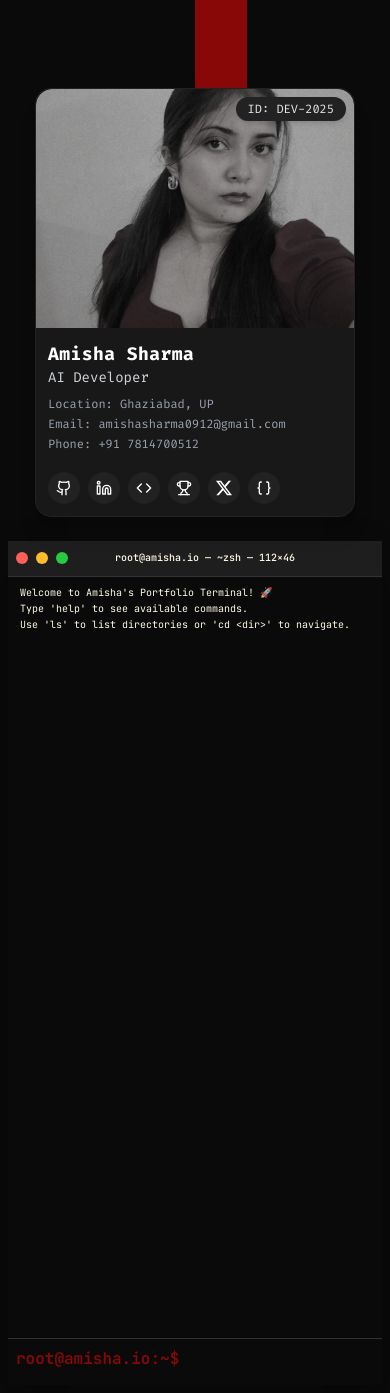
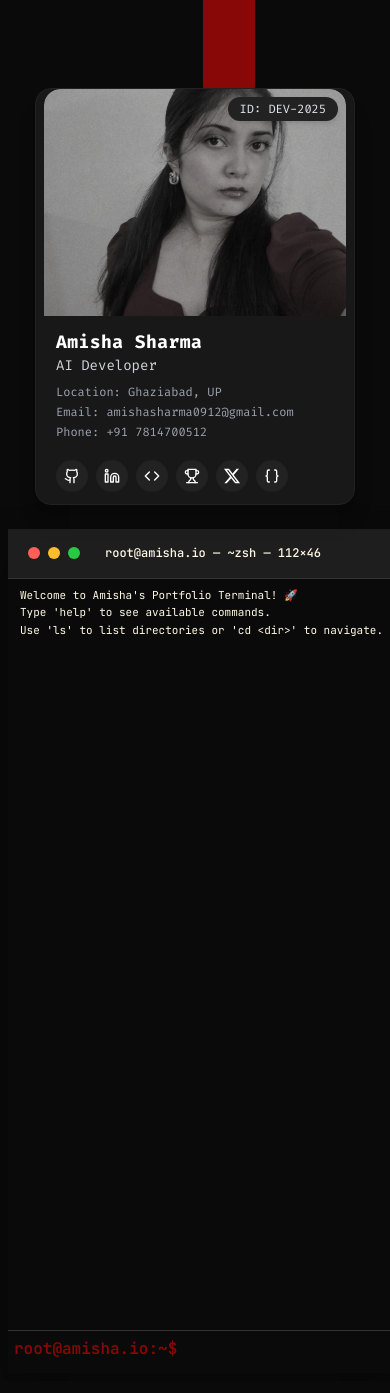
Before and after one commit to iadii/terminal-portfolio, a React (Vite) app: page / in a window 390 px wide. Built offline with nearby package versions, Linux system fonts and the light colour scheme; the HTML template or start-up script is replaced by a standard one.

Commit message:
responsive for mobile

```diff
--- a/src/App.jsx
+++ b/src/App.jsx
@@ -6,11 +6,11 @@ function App() {
   return (
     <div className="min-h-screen bg-terminal-bg flex flex-col md:flex-row overflow-auto">
       {/* Left Section - Lanyard (40%) */}
-      <div className="w-full md:w-2/5 flex items-center justify-center p-4 md:p-8">
+      <div className="w-full md:w-2/5 flex items-center justify-center p-4 md:p-8 sm:p-2">
         <Lanyard />
       </div>
       {/* Right Section - Terminal (60%) */}
-      <div className="w-full md:w-3/5 p-2 md:p-4 flex items-center justify-center">
+      <div className="w-full md:w-3/5 p-2 md:p-4 sm:p-1 flex items-center justify-center">
         <div className="w-full">
           <Terminal />
         </div>
--- a/src/components/IDCard.jsx
+++ b/src/components/IDCard.jsx
@@ -18,7 +18,7 @@ const IDCard = () => {
   const [hovered, setHovered] = useState(null)
 
   return (
-    <div className="relative w-full max-w-xs sm:max-w-sm md:max-w-md rounded-2xl bg-[#181818] shadow-xl border border-[#222] mx-auto">
+    <div className="relative w-full max-w-xs sm:max-w-sm md:max-w-md rounded-2xl bg-[#181818] shadow-xl border border-[#222] mx-auto px-2 sm:px-0">
       <div className="relative w-full aspect-[4/3] rounded-t-2xl overflow-hidden">
         <img src={PROFILE_IMG} alt="Profile" className="object-cover w-full h-full bg-black rounded-t-2xl" style={{ objectPosition: 'center 40%' }} />
         <span className="absolute top-2 right-2 bg-[#222] text-xs text-gray-200 px-3 py-1 rounded-full shadow-md z-20">ID: DEV-2025</span>
--- a/src/components/Lanyard.jsx
+++ b/src/components/Lanyard.jsx
@@ -58,7 +58,7 @@ const Lanyard = () => {
   }
 
   return (
-    <div className="flex flex-col items-center w-full" style={{ marginTop: 0 }}>
+    <div className="flex flex-col items-center w-full px-2 sm:px-0" style={{ marginTop: 0 }}>
       <motion.div
         style={{ originY: 0, originX: 0.5, rotate: springAngle }}
         onClick={handleSwingClick}
--- a/src/styles/terminal.css
+++ b/src/styles/terminal.css
@@ -202,22 +202,34 @@
     min-height: 100vh;
     border-radius: 0;
     margin: 0;
+    width: 100vw;
+    max-width: 100vw;
+    display: flex;
+    flex-direction: column;
   }
-  .terminal-header {
-    padding: 8px 8px;
-    min-height: 36px;
-  }
-  .terminal-title {
-    font-size: 10px;
+  .terminal-body {
+    min-height: 0;
+    height: auto;
+    max-height: none;
+    flex: 1 1 auto;
+    overflow-y: auto;
+    display: flex;
+    flex-direction: column;
   }
   .terminal-output {
-    font-size: 10px;
+    font-size: 11px;
     padding: 8px;
-    min-height: 300px;
+    min-height: 120px;
+    flex: 1 1 auto;
+    overflow-y: auto;
   }
   .terminal-input-area {
-    padding: 8px;
-    min-height: 40px;
+    padding: 6px;
+    min-height: 32px;
+    position: sticky;
+    bottom: 0;
+    z-index: 10;
+    background: #0A0A0A;
   }
 }
 
```
